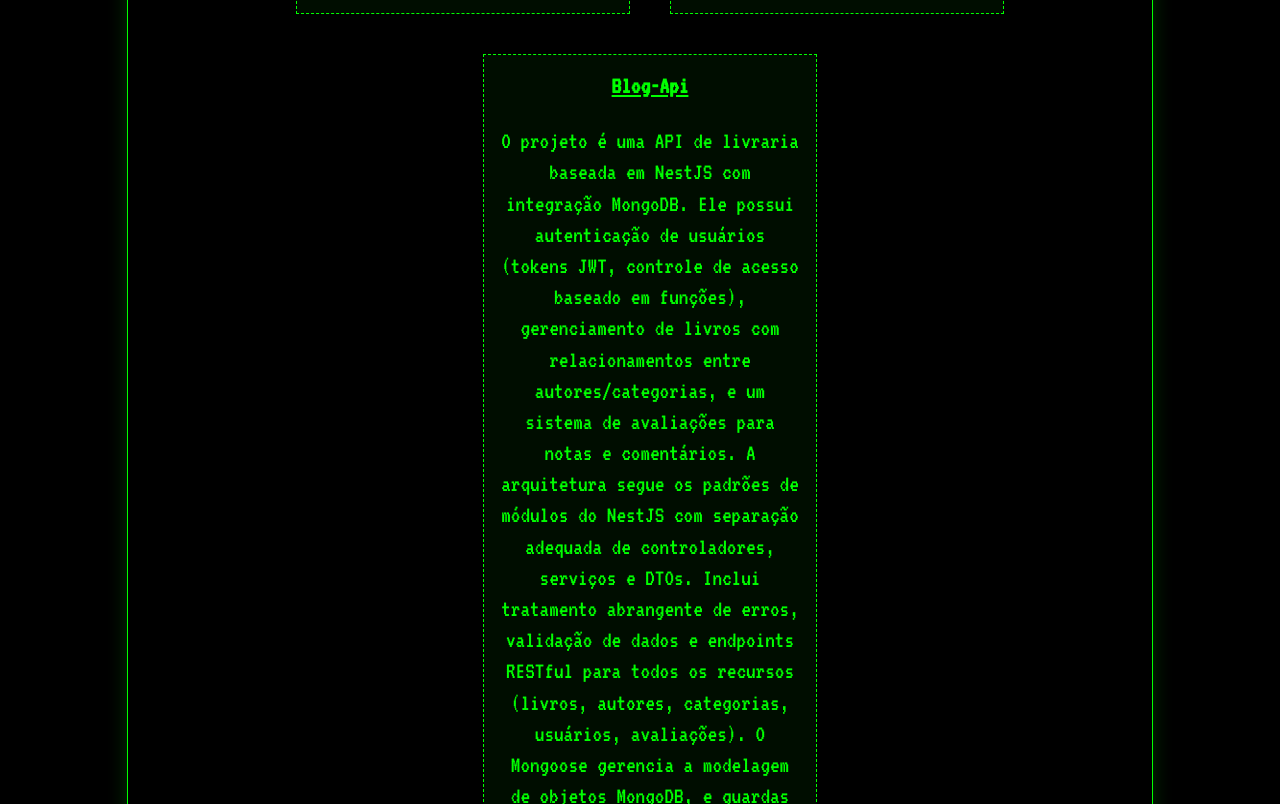
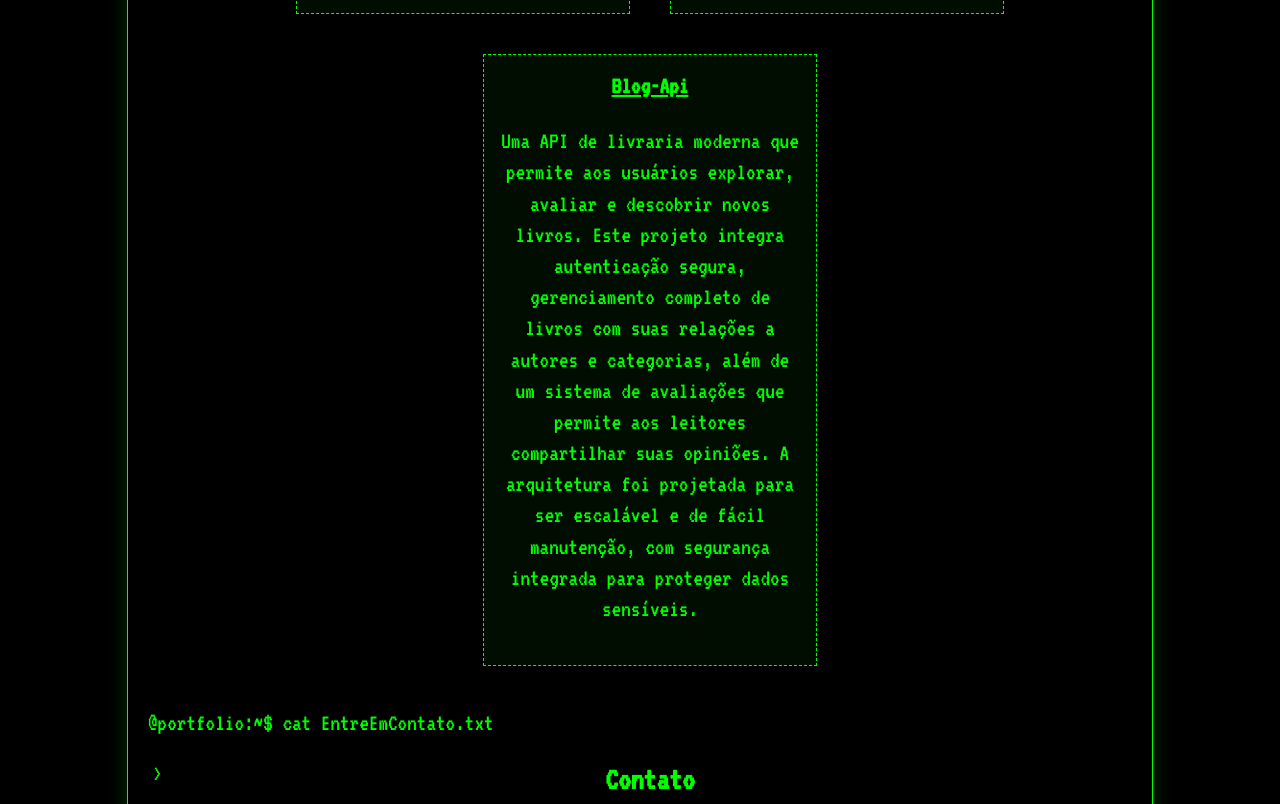
Before and after one commit to Gui-leite233/Gui-leite233.github.io, a plain HTML site: page index.html in a window 1280 px wide. Shown: the part 1620-2424 px from the top of the page. Drawn offline with Linux system fonts and the light colour scheme.

Commit message:
Language changer button

```diff
--- a/index.html
+++ b/index.html
@@ -14,7 +14,7 @@
   <body>
     <div class="matrix-bg"></div>
     <div class="terminal">
-      <div class="terminal-header" style="top: -1px;">
+      <div class="terminal-header" style="top: -1px">
         <span class="terminal-button red"></span>
         <span class="terminal-button yellow"></span>
         <span class="terminal-button green"></span>
@@ -130,19 +130,14 @@
                     <u>Blog-Api</u>
                   </a>
                   <p style="font-size: 20px">
-                    O projeto é uma API de livraria baseada em NestJS com
-                    integração MongoDB. Ele possui autenticação de usuários
-                    (tokens JWT, controle de acesso baseado em funções),
-                    gerenciamento de livros com relacionamentos entre
-                    autores/categorias, e um sistema de avaliações para notas e
-                    comentários. A arquitetura segue os padrões de módulos do
-                    NestJS com separação adequada de controladores, serviços e
-                    DTOs. Inclui tratamento abrangente de erros, validação de
-                    dados e endpoints RESTful para todos os recursos (livros,
-                    autores, categorias, usuários, avaliações). O Mongoose
-                    gerencia a modelagem de objetos MongoDB, e guardas de
-                    segurança protegem operações exclusivas para
-                    administradores.
+                    Uma API de livraria moderna que permite aos usuários
+                    explorar, avaliar e descobrir novos livros. Este projeto
+                    integra autenticação segura, gerenciamento completo de
+                    livros com suas relações a autores e categorias, além de um
+                    sistema de avaliações que permite aos leitores compartilhar
+                    suas opiniões. A arquitetura foi projetada para ser
+                    escalável e de fácil manutenção, com segurança integrada
+                    para proteger dados sensíveis.
                   </p>
                 </div>
               </div>
--- a/main.js
+++ b/main.js
@@ -10,7 +10,7 @@
         projectTitle2: "IA-Project",
         projectDesc2: "Neste projeto, fui responsável pelo desenvolvimento do front-end e pela configuração do Docker. A aplicação foi projetada para simplificar a vida dos desenvolvedores, permitindo que o usuário defina as características desejadas para o seu banco de dados, enquanto uma inteligência artificial automatiza o restante do processo.",
         projectTitle3: "Blog-Api",
-        projectDesc3: "O projeto é uma API de livraria baseada em NestJS com integração MongoDB. Ele possui autenticação de usuários (tokens JWT, controle de acesso baseado em funções), gerenciamento de livros com relacionamentos entre autores/categorias, e um sistema de avaliações para notas e comentários. A arquitetura segue os padrões de módulos do NestJS com separação adequada de controladores, serviços e DTOs. Inclui tratamento abrangente de erros, validação de dados e endpoints RESTful para todos os recursos (livros, autores, categorias, usuários, avaliações). O Mongoose gerencia a modelagem de objetos MongoDB, e guardas de segurança protegem operações exclusivas para administradores.",
+        projectDesc3: "Uma API de livraria moderna que permite aos usuários explorar, avaliar e descobrir novos livros. Este projeto integra autenticação segura, gerenciamento completo de livros com suas relações a autores e categorias, além de um sistema de avaliações que permite aos leitores compartilhar suas opiniões. A arquitetura foi projetada para ser escalável e de fácil manutenção, com segurança integrada para proteger dados sensíveis.",
         contactTitle: "Contato",
         contactPrompt: "Me envie uma mensagem diretamente:",
         emailLabel: "Seu email:",
@@ -29,7 +29,7 @@
         projectTitle2: "IA-Project",
         projectDesc2: "In this project, I was responsible for front-end development and Docker configuration. The application was designed to simplify developers' lives, allowing users to define the desired characteristics for their database, while artificial intelligence automates the rest of the process.",
         projectTitle3: "Blog-Api",
-        projectDesc3: "The project is a NestJS-based bookstore API with MongoDB integration. It features user authentication (JWT tokens, role-based access), book management with author/category relationships, and a review system for ratings and comments. The architecture follows NestJS module patterns with proper separation of controllers, services, and DTOs. It includes comprehensive error handling, data validation, and RESTful endpoints for all resources (books, authors, categories, users, reviews). Mongoose handles MongoDB object modeling, and security guards protect admin-only operations.",
+        projectDesc3: "A modern bookstore API that allows users to explore, rate, and discover new books. This project integrates secure authentication, complete book management with author and category relationships, and a review system that enables readers to share their opinions. The architecture was designed to be scalable and easy to maintain, with integrated security to protect sensitive data.",
         contactTitle: "Contact",
         contactPrompt: "Send me a message directly:",
         emailLabel: "Your email:",
@@ -83,6 +83,8 @@
     projects[0].querySelector('p').innerText = translations[lang].projectDesc1;
     projects[1].querySelector('a').innerText = translations[lang].projectTitle2;
     projects[1].querySelector('p').innerText = translations[lang].projectDesc2;
+    projects[2].querySelector('a').innerText = translations[lang].projectTitle3;
+    projects[2].querySelector('p').innerText = translations[lang].projectDesc3;
 
     document.querySelector('footer .section-prompt').innerText = lang === 'pt' ? 'cat EntreEmContato.txt' : 'cat ContactMe.txt';
     document.querySelector('footer h2').innerText = translations[lang].contactTitle;
```
